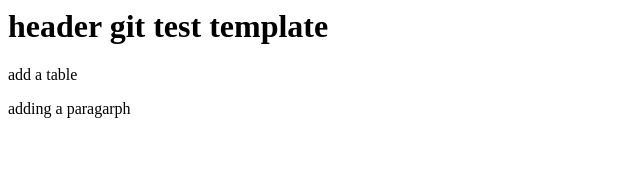
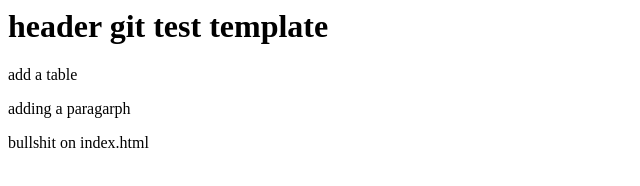
Before and after one commit to r3dius/fullstacklearn, a website: page index.html in a window 1280 px wide. Shown: the whole page, without its empty margins (0-640 px from the left). Drawn offline with Linux system fonts and the light colour scheme.

Commit message:
Adding bullshit in index.html

```diff
--- a/index.html
+++ b/index.html
@@ -9,5 +9,6 @@
 			<p>
 					adding a paragarph
 			</p>
+bullshit on index.html
 	</body>
 </html>
```
Also changed, not shown: 1 other file.
